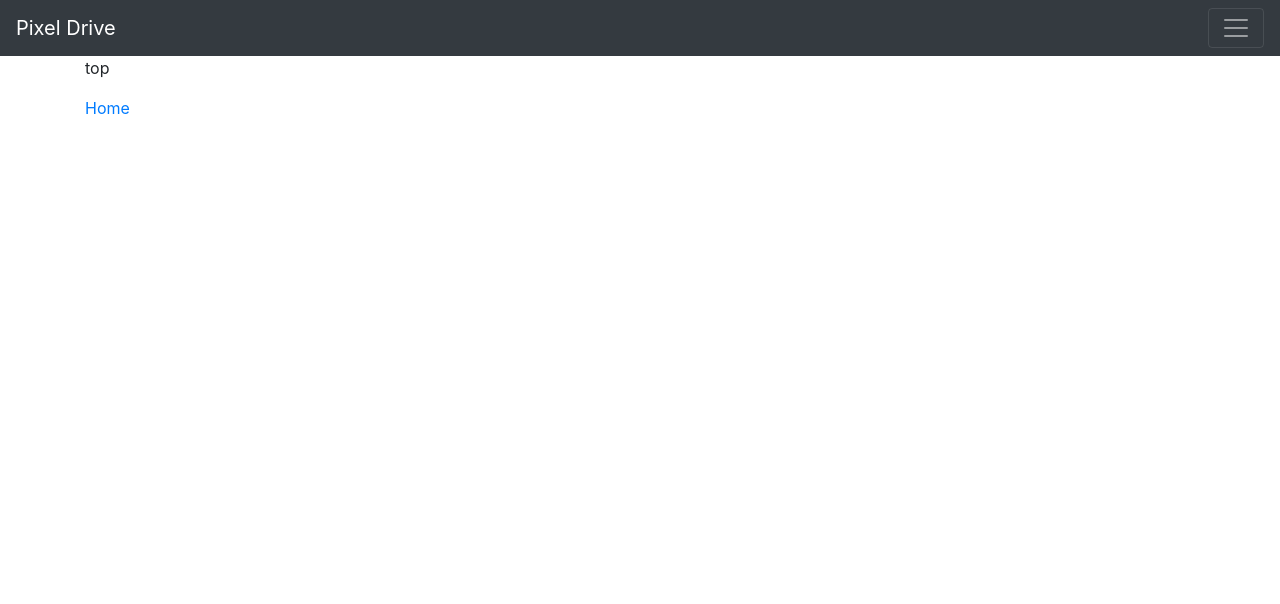
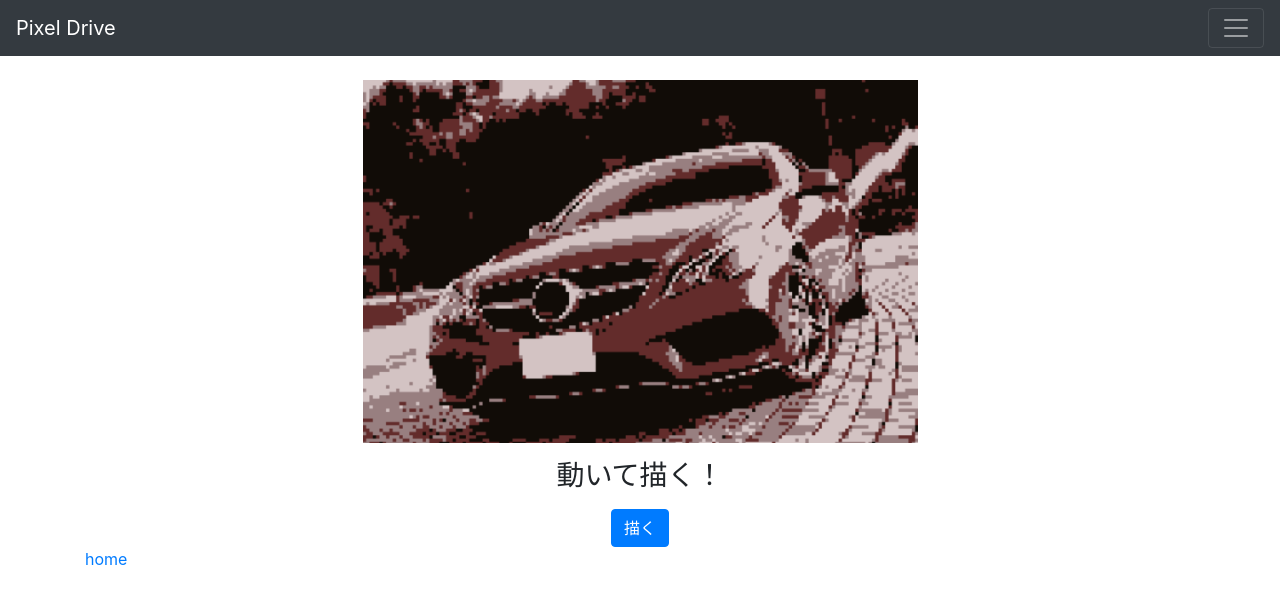
Before and after one commit to Yu-Muro/pioneer_hackathon, a React (Create React App) app in the folder app/: page / in a window 1280 px wide. Shown: the top 604 px of the page. Built offline with nearby package versions, Linux system fonts and the light colour scheme.

Commit message:
topを少しいじった

```diff
--- a/app/src/page/Top/Top.js
+++ b/app/src/page/Top/Top.js
@@ -1,5 +1,5 @@
 import React from 'react';
-import { Link} from 'react-router-dom'
+import { Link } from 'react-router-dom'
 
 
 // Top pageです
@@ -7,9 +7,14 @@ import { Link} from 'react-router-dom'
 
 const Top = () => {
   return (
-  <div>
-      <p>top</p>
-      <Link to="/home">Home</Link>
+    <div className='my-4'>
+      <div className='text-center'>
+        <img className='w-50' src={`${process.env.PUBLIC_URL}/car-dot.png`} alt="car" />
+        <p className='h3 my-3 '>動いて描く！</p>
+
+        <button type="submit" className="btn btn-primary" >描く</button>
+      </div>
+      <Link to="/home">home</Link>
     </div>
   )
 };
```
